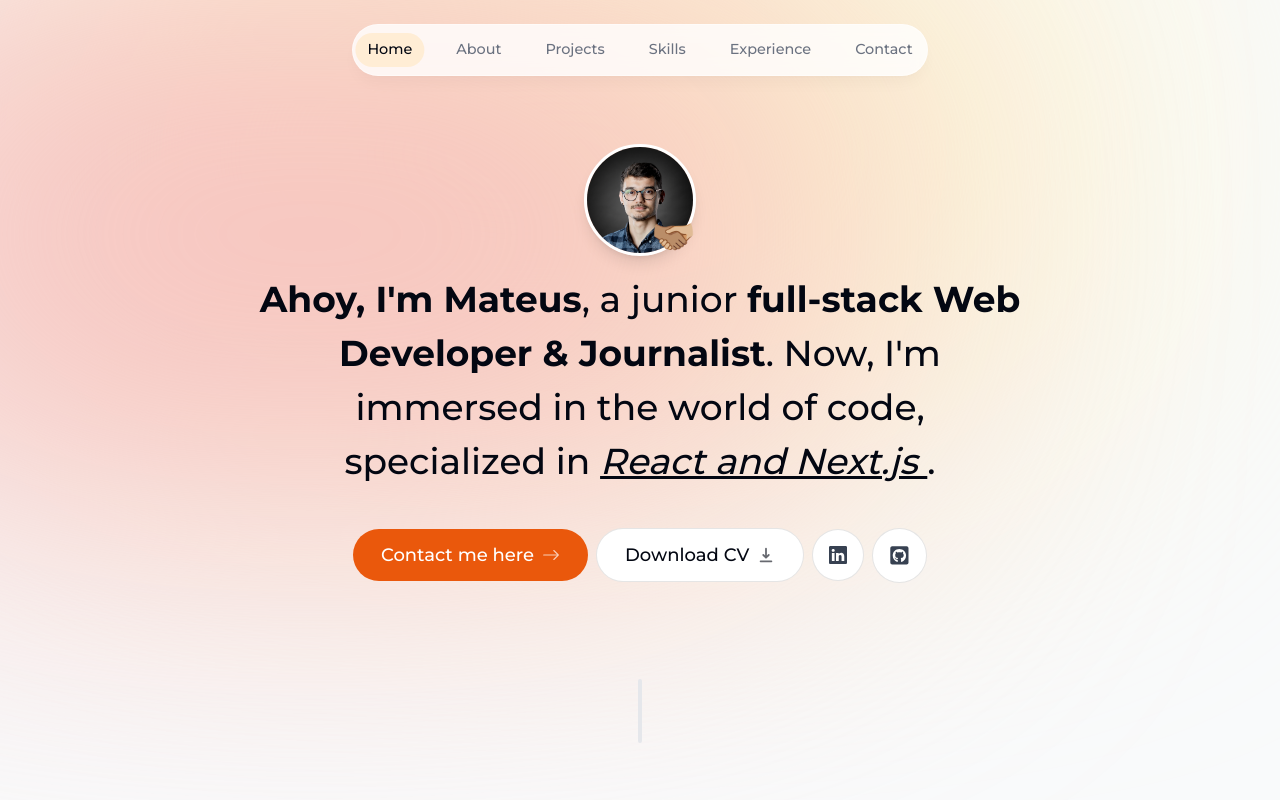
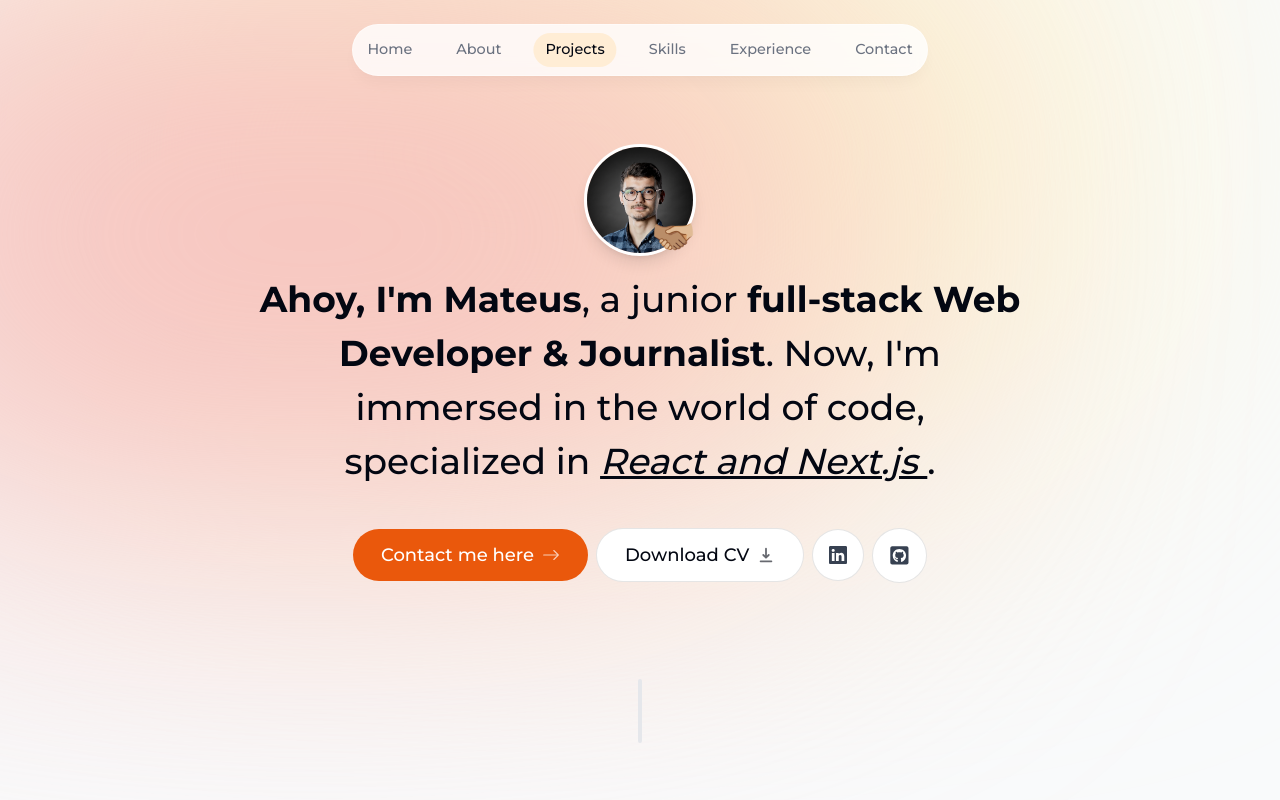
Before and after one commit to akamateus/portfolio, a Next.js app: page / in a window 1280 px wide. Shown: the top 800 px of the page. Built offline with nearby package versions, Linux system fonts and the light colour scheme.

Commit message:
fixed error with header, added time out for click and scroll function

```diff
--- a/components/about.tsx
+++ b/components/about.tsx
@@ -1,14 +1,24 @@
 "use client";
 
-import React from "react";
+import React, { useEffect } from "react";
 import SectionHeading from "./section-heading";
 import { motion } from "framer-motion";
 import { useInView } from "react-intersection-observer";
+import { useActiveSectionContext } from "@/context/active-section-context";
 
 export default function About() {
-  const { ref, inView } = useInView();
+  const { ref, inView } = useInView({
+    threshold: 0.75,
+  });
+  const { setActiveSection, timeOfLastClick } = useActiveSectionContext();
 
   // console.log(inView);
+
+  useEffect(() => {
+    if (inView && Date.now() - timeOfLastClick > 1000) {
+      setActiveSection("About");
+    }
+  }, [inView, setActiveSection, timeOfLastClick]);
 
   return (
     <motion.section
--- a/components/header.tsx
+++ b/components/header.tsx
@@ -6,7 +6,8 @@
 import { useActiveSectionContext } from "@/context/active-section-context";
 
 export default function Header() {
-  const { activeSection, setActiveSection } = useActiveSectionContext();
+  const { activeSection, setActiveSection, SetTimeOfLastClick } =
+    useActiveSectionContext();
   return (
     <header className="z-[999] relative">
       <motion.div
@@ -32,7 +33,10 @@
                   }
                 )}
                 href={link.hash}
-                onClick={() => setActiveSection(link.name)}
+                onClick={() => {
+                  setActiveSection(link.name);
+                  SetTimeOfLastClick(Date.now());
+                }}
               >
                 {link.name}
                 {link.name === activeSection && (
--- a/components/intro.tsx
+++ b/components/intro.tsx
@@ -1,17 +1,30 @@
 "use client";
 import Image from "next/image";
-import React from "react";
+import React, { useEffect } from "react";
 import profile from "@/public/profile.jpg";
 import { motion } from "framer-motion";
-import { CgDropOpacity } from "react-icons/cg";
 import Link from "next/link";
 import { BsArrowRight, BsLinkedin } from "react-icons/bs";
 import { HiDownload } from "react-icons/hi";
 import { FaGithubSquare } from "react-icons/fa";
+import { useInView } from "react-intersection-observer";
+import { useActiveSectionContext } from "@/context/active-section-context";
 
 export default function Intro() {
+  const { ref, inView } = useInView({
+    threshold: 0.5,
+  });
+  const { setActiveSection } = useActiveSectionContext();
+
+  useEffect(() => {
+    if (inView) {
+      setActiveSection("Home");
+    }
+  }, [inView, setActiveSection]);
+
   return (
     <section
+      ref={ref}
       id="home"
       className="mb-28 max-w-[50rem] text-center sm:mb-0 scroll-mt-[100rem]"
     >
--- a/components/projects.tsx
+++ b/components/projects.tsx
@@ -1,11 +1,25 @@
-import React from "react";
+"use client";
+import React, { useEffect } from "react";
 import SectionHeading from "./section-heading";
 import { projectsData } from "@/lib/data";
 import Project from "./project";
+import { useInView } from "react-intersection-observer";
+import { useActiveSectionContext } from "@/context/active-section-context";
 
 export default function Projects() {
+  const { ref, inView } = useInView({
+    threshold: 0.5,
+  });
+  const { setActiveSection } = useActiveSectionContext();
+
+  useEffect(() => {
+    if (inView) {
+      setActiveSection("Projects");
+    }
+  }, [inView, setActiveSection]);
+
   return (
-    <section id="projects" className="scroll-mt-28">
+    <section id="projects" ref={ref} className="scroll-mt-28">
       <SectionHeading>My projects</SectionHeading>
       <div>
         {projectsData.map((project, index) => (
--- a/context/active-section-context.tsx
+++ b/context/active-section-context.tsx
@@ -12,6 +12,8 @@
 type ActiveSectionContextType = {
   activeSection: SectionName;
   setActiveSection: React.Dispatch<React.SetStateAction<SectionName>>;
+  timeOfLastClick: number;
+  SetTimeOfLastClick: React.Dispatch<React.SetStateAction<number>>;
 };
 
 export const ActiveSectionContext =
@@ -20,11 +22,15 @@
   children,
 }: ActiveSectionContextProviderProps) {
   const [activeSection, setActiveSection] = useState<SectionName>("Home");
+  const [timeOfLastClick, SetTimeOfLastClick] = useState(0);
+
   return (
     <ActiveSectionContext.Provider
       value={{
         activeSection,
         setActiveSection,
+        timeOfLastClick,
+        SetTimeOfLastClick,
       }}
     >
       {children}
```
